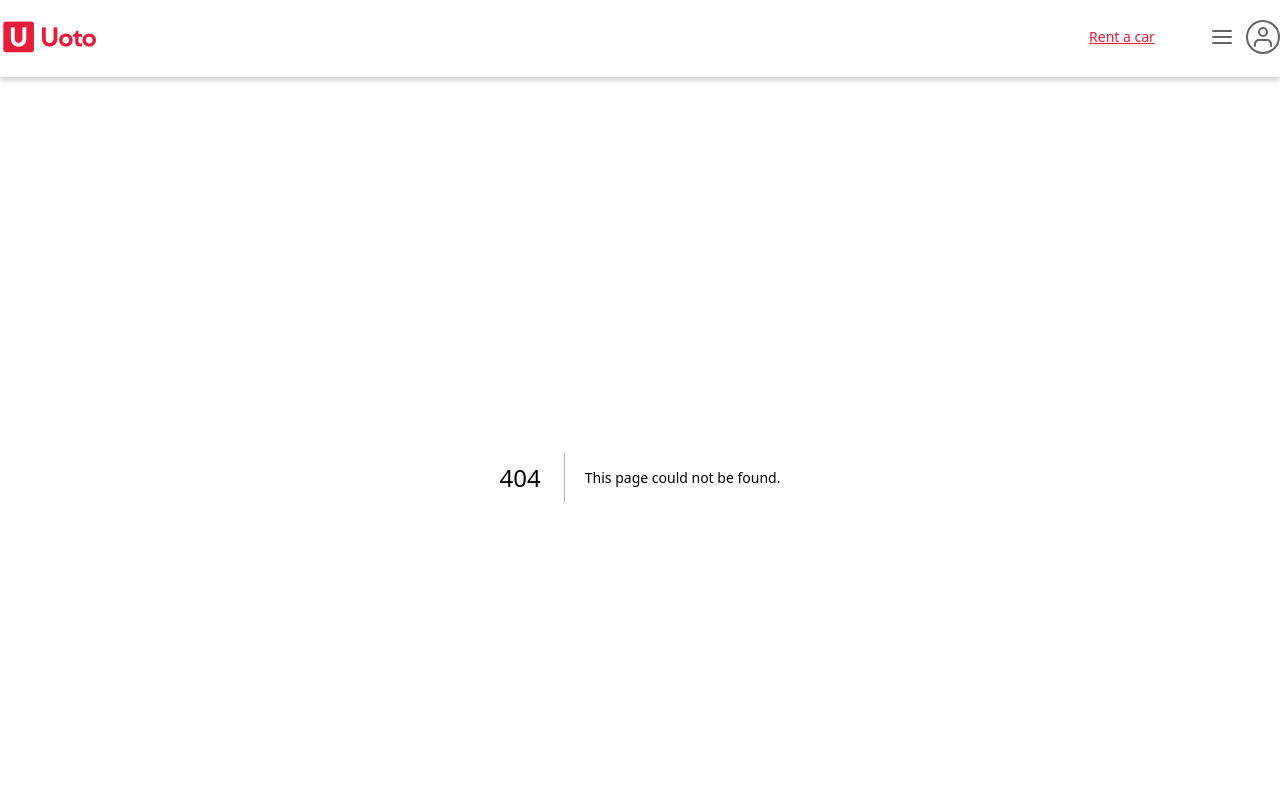
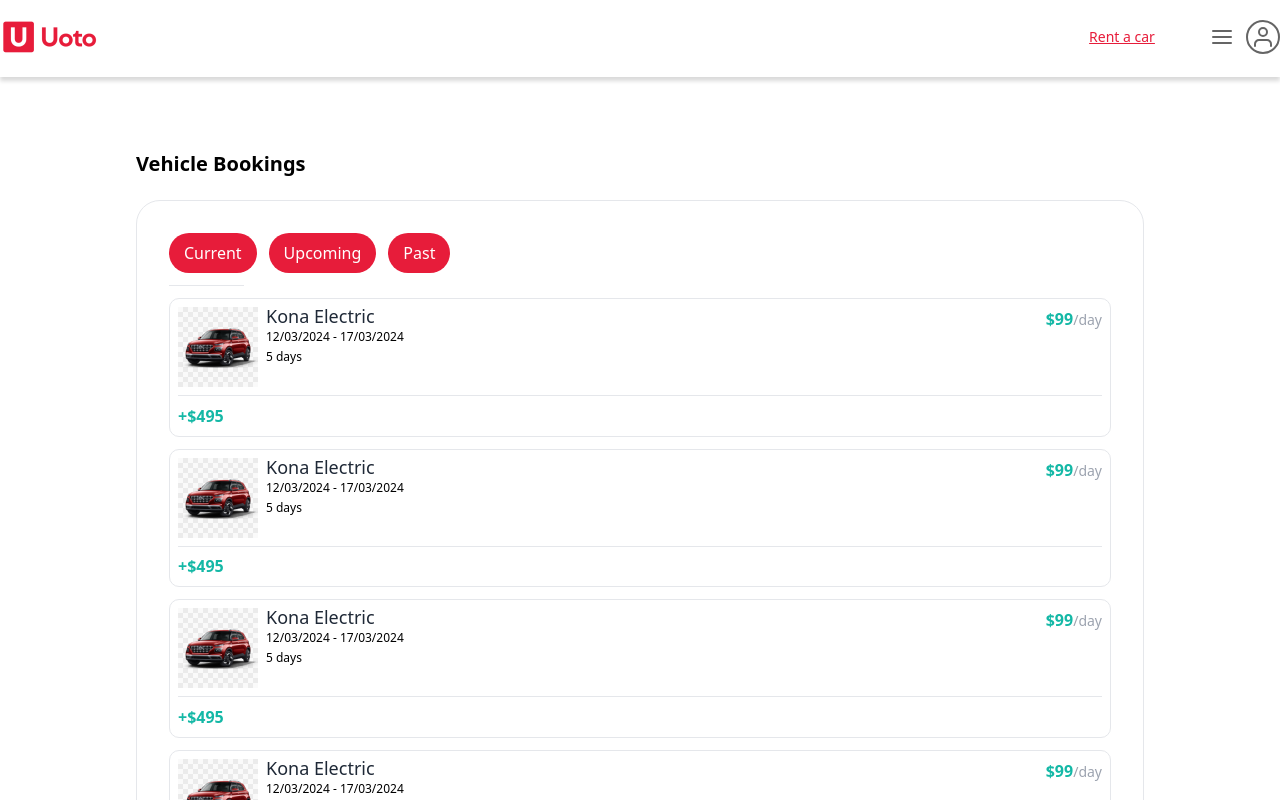
Before and after one commit to sankar-bhadran/frontend-uoto, a Next.js app: page /internalearnings in a window 1280 px wide. Before the commit this address had no page. Shown: the top 800 px of the page. Built offline with nearby package versions, Linux system fonts and the light colour scheme.

Commit message:
'individualearningcomponent'

```diff
--- /dev/null
+++ b/app/internalearnings/page.tsx
@@ -0,0 +1,11 @@
+import React from "react";
+import IndividualEarningsComponent from "../../components/individualearnings/vehiclebookings";
+const IndividualEarnings = () => {
+  return (
+    <div>
+      <IndividualEarningsComponent />
+    </div>
+  );
+};
+
+export default IndividualEarnings;
--- a/components/hostdashboard/HostDashboard.jsx
+++ b/components/hostdashboard/HostDashboard.jsx
@@ -8,8 +8,8 @@
 const HostDashboard = () => {
   return (
     <>
-      <div className="container ">
-        <div className="container max-w-[80%] px-0 py-[51px] mx-auto mt-[60px]">
+      <div className="container">
+        <div className="container max-w-[80%] px-0 py-[51px] mx-auto mt-[60px] ">
           <div className="grid  grid-cols-[1.2fr,2fr] gap-[50px]">
             <div className="flex flex-col gap-9">
               <div className="rounded-[24px] border-[1px] border-[#E5E7EB]">
--- /dev/null
+++ b/components/individualearnings/vehiclebookings.tsx
@@ -0,0 +1,75 @@
+import React from "react";
+import Image from "next/image";
+import CarImage from "../../public/individualearnings/carImage.png";
+const vehiclebookings = () => {
+  return (
+    <div className="container">
+      <div className="container max-w-[80%] px-2 py-[15px] mx-auto mt-[60px] ">
+        <h1 className="mb-6 text-[20px] leading-[24px] font-semibold">
+          Vehicle Bookings
+        </h1>
+        <div className="rounded-[24px] border-[1px] border-[#E5E7EB] p-[32px] flex flex-col gap-3">
+          <div className="flex gap-3">
+            <button className="pt-[8px] pr-[15px] pb-[8px] pl-[15px] bg-[#E71C3A] rounded-[30px] text-white">
+              Current
+            </button>
+            <button className="pt-[8px] pr-[15px] pb-[8px] pl-[15px] bg-[#E71C3A] rounded-[30px] text-white">
+              Upcoming
+            </button>
+            <button className="pt-[8px] pr-[15px] pb-[8px] pl-[15px] bg-[#E71C3A] rounded-[30px] text-white">
+              Past
+            </button>
+          </div>
+          <hr className="w-[8%] h-[1px] bg-[#E5E7EB] border-none" />
+          {Array(5)
+            .fill()
+            .map((_, index) => (
+              <div
+                className="rounded-[10px] border-[1px] border-[#E5E7EB] flex flex-col p-2 gap-2"
+                key={index}
+              >
+                <div className="flex justify-between">
+                  <div className="flex gap-2">
+                    <Image
+                      src={CarImage}
+                      width={80}
+                      height={80}
+                      alt="carimage"
+                    />
+                    <div className="flex flex-col gap-1">
+                      <h1 className="text-[18px] text-[#1F2937] leading-[18px]">
+                        Kona Electric
+                      </h1>
+                      <p className="text-xs font-normal	color-[#6B7280]">
+                        12/03/2024 - 17/03/2024
+                      </p>
+                      <p className="text-xs font-normal	">5 days</p>
+                    </div>
+                  </div>
+                  <p>
+                    <span className="text-base font-bold text-[#14B8A6]">
+                      $99
+                    </span>
+                    <span className="text-sm leading-[14px] text-[#9CA3AF]">
+                      /day
+                    </span>
+                  </p>
+                </div>
+                <hr className="w-[%] h-[0.5px] bg-[#E5E7EB] border-none" />
+                <span className="text-base font-bold text-[#14B8A6]">
+                  +$495
+                </span>
+              </div>
+            ))}
+          <div className="flex justify-center">
+            <button className=" w-[20%] pt-[13px] pr-[25px] pb-[13px] pl-[23px] text-nowrap border-[#D1D5DB] rounded-[56px] border-2 text-base font-medium text-[#374151] ">
+              View more
+            </button>
+          </div>
+        </div>
+      </div>
+    </div>
+  );
+};
+
+export default vehiclebookings;
```
Also changed, not shown: public/individualearnings/carImage.png (added).
